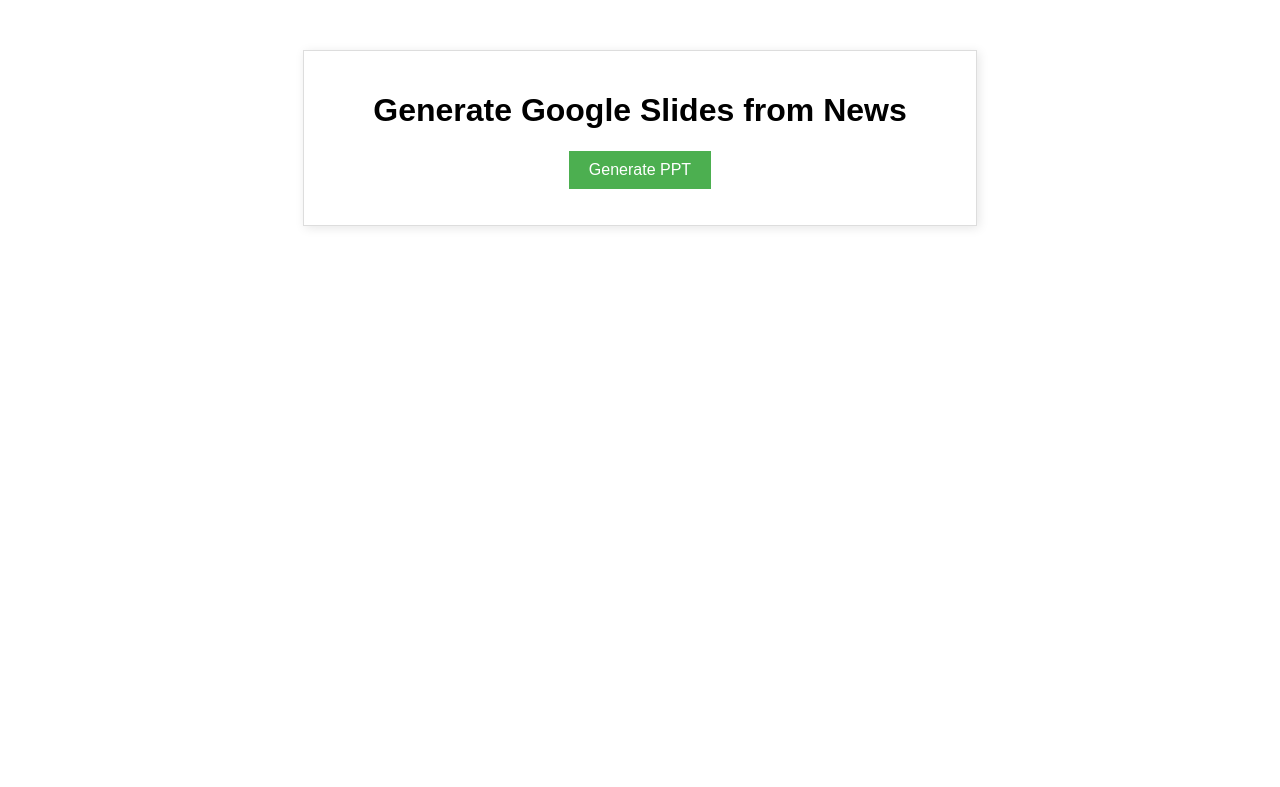
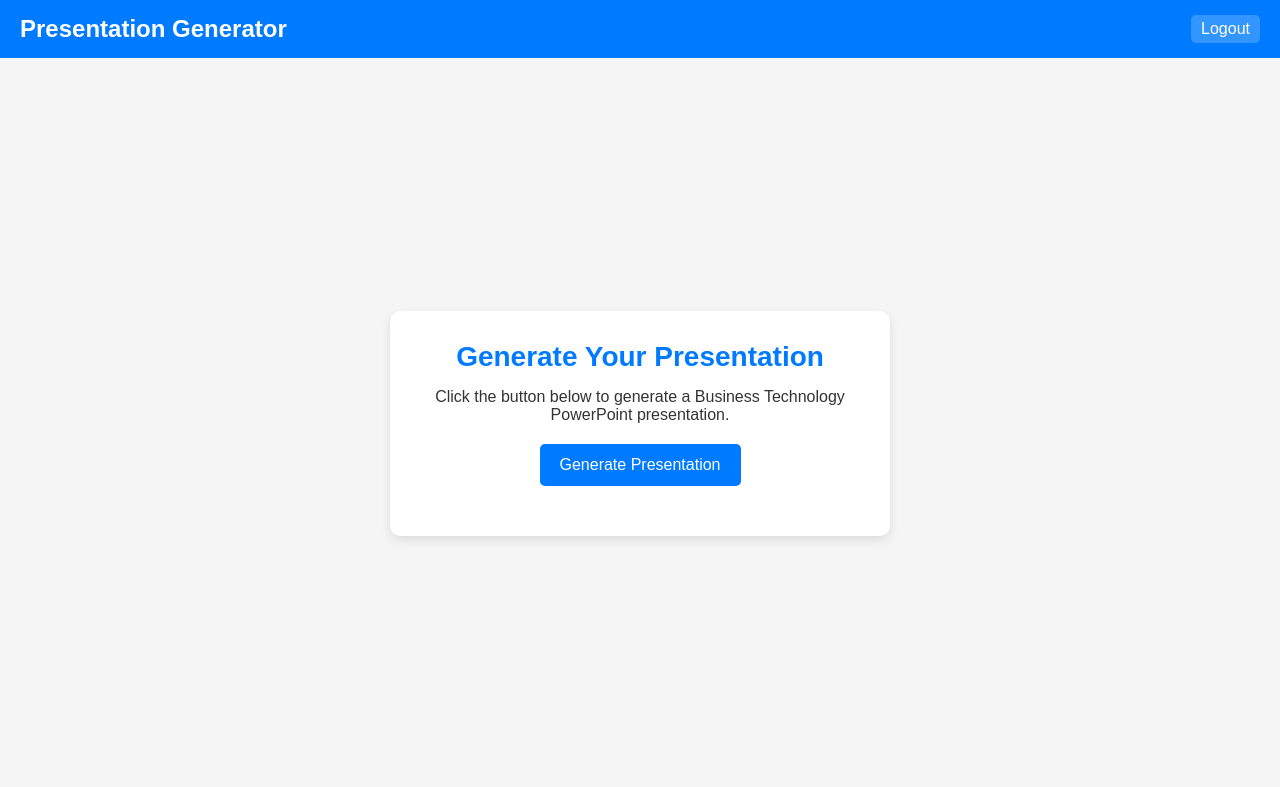
Before and after one commit to Vic710/newsmaker, a Flask app: template templates/index.html in a window 1280 px wide. Shown: the top 787 px of the page. Run offline with Flask 3, Linux system fonts and the light colour scheme; the template is opened without the code that fills it, so the values that code supplies are empty.

Commit message:
Bunch of changes

```diff
--- a/app.py
+++ b/app.py
@@ -1,31 +1,76 @@
-from flask import Flask, send_file, request, jsonify, render_template
+from flask import Flask, send_file, request, jsonify, render_template, redirect, url_for, session
+from functools import wraps
 import subprocess
 import os
 from drive_upload import upload_to_drive  # Import function
 
 app = Flask(__name__, template_folder="templates", static_folder="static")
+app.secret_key = os.getenv("SECRET_KEY", "thisismysupersecretsecretkey")  # Use an env variable in production
+
+# Hardcoded credentials (for now)
+USERNAME = "admin"
+PASSWORD = "password123"
 
 PPT_FILE = "final_presentation.pptx"
 
+# ---------------------
+# Helper: login_required decorator
+# ---------------------
+def login_required(f):
+    @wraps(f)
+    def decorated_function(*args, **kwargs):
+        if "user" not in session:
+            return redirect(url_for("login_page"))
+        return f(*args, **kwargs)
+    return decorated_function
+
+# ---------------------
+# Routes
+# ---------------------
+
+# Force the root URL to redirect to the login page
 @app.route("/")
-def index():
+def root():
+    return redirect(url_for("login_page"))
+
+# Login page (GET shows form, POST processes login)
+@app.route("/login", methods=["GET", "POST"])
+def login_page():
+    if request.method == "POST":
+        data = request.form
+        if data.get("username") == USERNAME and data.get("password") == PASSWORD:
+            session["user"] = USERNAME  # Set session
+            return redirect(url_for("dashboard"))
+        else:
+            return render_template("login.html", error="Invalid username or password")
+    else:
+        return render_template("login.html")
+
+# Logout route (clears session)
+@app.route("/logout")
+@login_required
+def logout():
+    session.pop("user", None)
+    return redirect(url_for("login_page"))
+
+# Dashboard page; only accessible after login
+@app.route("/dashboard")
+@login_required
+def dashboard():
     return render_template("index.html")
 
+# Generate PPT route; protected by login
 @app.route("/generate", methods=["POST"])
+@login_required
 def generate():
     try:
-        # Run the main pipeline (which should generate `final_presentation.pptx`)
         subprocess.run(["python", "main.py"], check=True)
-
         if not os.path.exists(PPT_FILE):
             return jsonify({"success": False, "error": "Presentation file not found."}), 500
 
-        # Upload to Google Drive & get the link
         slides_link, _ = upload_to_drive()
-
         print(f"Presentation ready: {PPT_FILE}, Google Slides link: {slides_link}")
 
-        # **Return JSON response instead of forcing file download**
         return jsonify({
             "success": True,
             "ppt_url": "/download",
@@ -35,17 +80,16 @@ def generate():
     except Exception as e:
         return jsonify({"success": False, "error": str(e)}), 500
 
+# Download PPT route; protected by login
 @app.route("/download")
+@login_required
 def download():
-    """Serve the generated PPT file."""
     if os.path.exists(PPT_FILE):
         return send_file(PPT_FILE, as_attachment=True,
                          mimetype="application/vnd.openxmlformats-officedocument.presentationml.presentation")
     else:
         return jsonify({"error": "PPT file not found."}), 404
 
-import os
-
 if __name__ == "__main__":
-    port = int(os.getenv("PORT", 5000))  # Use Railway's assigned port
+    port = int(os.getenv("PORT", 5000))
     app.run(host="0.0.0.0", port=port, debug=True)
--- a/static/script.js
+++ b/static/script.js
@@ -1,6 +1,16 @@
 document.getElementById("generateBtn").addEventListener("click", function () {
     let status = document.getElementById("status");
+    let generateBtn = document.getElementById("generateBtn");
+    let loadingSpinner = document.getElementById("loading");
+    let downloadLink = document.getElementById("downloadLink");
+    let slidesLink = document.getElementById("openSlidesBtn");
+
+    // Reset previous state
     status.innerText = "Generating presentation... Please wait.";
+    generateBtn.disabled = true;
+    loadingSpinner.style.display = "block";
+    downloadLink.style.display = "none";
+    slidesLink.style.display = "none";
 
     fetch("/generate", { method: "POST" })
         .then(response => response.json())
@@ -9,14 +19,10 @@ document.getElementById("generateBtn").addEventListener("click", function () {
                 let pptUrl = data.ppt_url;
                 let slidesUrl = data.slides_link;
 
-                // Update download link
-                let downloadLink = document.getElementById("downloadLink");
                 downloadLink.href = pptUrl;
                 downloadLink.innerText = "Download PPT";
                 downloadLink.style.display = "block";
 
-                // Show "Open in Google Slides" button
-                let slidesLink = document.getElementById("openSlidesBtn");
                 slidesLink.href = slidesUrl;
                 slidesLink.style.display = "block";
 
@@ -28,5 +34,9 @@ document.getElementById("generateBtn").addEventListener("click", function () {
         .catch(error => {
             status.innerText = "Error generating presentation.";
             console.error(error);
+        })
+        .finally(() => {
+            generateBtn.disabled = false;
+            loadingSpinner.style.display = "none";
         });
 });
--- a/static/styles.css
+++ b/static/styles.css
@@ -1,26 +1,193 @@
-body {
-    font-family: Arial, sans-serif;
+/* ===========================
+   Global Reset & Base Styles
+   =========================== */
+   * {
+    margin: 0;
+    padding: 0;
+    box-sizing: border-box;
+  }
+
+  body {
+    font-family: 'Poppins', sans-serif;
+    color: #333;
+  }
+
+  /* ===========================
+     Login Page Styles
+     =========================== */
+  .login-container {
+    background: white;
+    padding: 40px 30px;
+    border-radius: 10px;
+    box-shadow: 0 8px 20px rgba(0, 0, 0, 0.15);
+    width: 100%;
+    max-width: 400px;
+    margin: 50px auto;
     text-align: center;
-    margin-top: 50px;
-}
+  }
 
-.container {
-    width: 50%;
-    margin: auto;
+  .login-container h2 {
+    margin-bottom: 20px;
+    font-size: 28px;
+    color: #333;
+  }
+
+  .input-group {
+    margin-bottom: 15px;
+  }
+
+  .input-group input {
+    width: 100%;
+    padding: 12px 15px;
+    border: 2px solid #ddd;
+    border-radius: 5px;
+    font-size: 16px;
+    transition: border-color 0.3s;
+  }
+
+  .input-group input:focus {
+    border-color: #007bff;
+    outline: none;
+  }
+
+  .login-btn {
+    width: 100%;
+    padding: 12px;
+    background-color: #007bff;
+    border: none;
+    border-radius: 5px;
+    font-size: 18px;
+    color: white;
+    cursor: pointer;
+    transition: background-color 0.3s;
+  }
+
+  .login-btn:hover {
+    background-color: #0056b3;
+  }
+
+  .error {
+    color: red;
+    margin-bottom: 15px;
+    font-size: 14px;
+  }
+
+  /* ===========================
+     Dashboard (Index) Styles
+     =========================== */
+
+  /* Header */
+  header {
+    background: #007bff;
+    padding: 15px 20px;
+    color: white;
+  }
+
+  .header-container {
+    display: flex;
+    align-items: center;
+    justify-content: space-between;
+  }
+
+  .header-container h1 {
+    font-size: 24px;
+  }
+
+  .logout-btn {
+    color: white;
+    text-decoration: none;
+    font-size: 16px;
+    background: rgba(255, 255, 255, 0.2);
+    padding: 5px 10px;
+    border-radius: 5px;
+    transition: background 0.3s;
+  }
+
+  .logout-btn:hover {
+    background: rgba(255, 255, 255, 0.4);
+  }
+
+  /* Main container */
+  main {
+    display: flex;
+    align-items: center;
+    justify-content: center;
+    min-height: calc(100vh - 70px);
     padding: 20px;
-    border: 1px solid #ddd;
-    box-shadow: 2px 2px 10px rgba(0, 0, 0, 0.1);
-}
+    background: #f5f5f5;
+  }
 
-button {
-    background-color: #4CAF50;
+  /* Card for content */
+  .card {
+    background: white;
+    padding: 30px;
+    border-radius: 10px;
+    box-shadow: 0 4px 10px rgba(0, 0, 0, 0.1);
+    max-width: 500px;
+    width: 100%;
+    text-align: center;
+  }
+
+  .card h2 {
+    margin-bottom: 15px;
+    font-size: 28px;
+    color: #007bff;
+  }
+
+  .card p {
+    margin-bottom: 20px;
+    font-size: 16px;
+  }
+
+  /* ===========================
+     Common Button Styles
+     =========================== */
+  button, .button {
+    background-color: #007bff;
     color: white;
-    padding: 10px 20px;
     border: none;
+    padding: 12px 20px;
+    font-size: 16px;
     cursor: pointer;
-    font-size: 16px;
-}
+    border-radius: 5px;
+    text-decoration: none;
+    display: inline-block;
+    transition: background-color 0.3s ease;
+  }
 
-button:hover {
-    background-color: #45a049;
-}
+  button:hover, .button:hover {
+    background-color: #0056b3;
+  }
+
+  .button.secondary {
+    background-color: #28a745;
+  }
+
+  .button.secondary:hover {
+    background-color: #218838;
+  }
+
+  .btn-group {
+    margin-top: 20px;
+    display: flex;
+    gap: 15px;
+    justify-content: center;
+  }
+
+  /* ===========================
+     Loading Spinner
+     =========================== */
+  .spinner {
+    margin: 20px auto;
+    width: 40px;
+    height: 40px;
+    border: 4px solid #007bff;
+    border-top: 4px solid transparent;
+    border-radius: 50%;
+    animation: spin 1s linear infinite;
+  }
+
+  @keyframes spin {
+    from { transform: rotate(0deg); }
+    to { transform: rotate(360deg); }
+  }
--- a/templates/index.html
+++ b/templates/index.html
@@ -1,24 +1,32 @@
 <!DOCTYPE html>
 <html lang="en">
 <head>
-    <meta charset="UTF-8">
-    <meta name="viewport" content="width=device-width, initial-scale=1.0">
-    <title>News to Google Slides</title>
-    <link rel="stylesheet" href="{{ url_for('static', filename='styles.css') }}">
+  <meta charset="UTF-8">
+  <meta name="viewport" content="width=device-width, initial-scale=1.0">
+  <title>Dashboard - Presentation Generator</title>
+  <link rel="stylesheet" href="/static/styles.css">
 </head>
 <body>
-    <div class="container">
-        <h1>Generate Google Slides from News</h1>
-        <button id="generateBtn">Generate PPT</button>
-        <p id="status"></p>
-
-        <!-- Download button -->
-        <a id="downloadLink" style="display:none;" download>Download PPT</a>
-
-        <!-- Open Google Slides button -->
-        <a id="openSlidesBtn" target="_blank" style="display:none;">Open in Google Slides</a>
+  <header>
+    <div class="header-container">
+      <h1>Presentation Generator</h1>
+      <a href="/logout" class="logout-btn">Logout</a>
     </div>
-
-    <script src="{{ url_for('static', filename='script.js') }}"></script>
+  </header>
+  <main>
+    <div class="card">
+      <h2>Generate Your Presentation</h2>
+      <p>Click the button below to generate a Business Technology PowerPoint presentation.</p>
+      <button id="generateBtn" class="generate-btn">Generate Presentation</button>
+      <!-- Loading animation (hidden initially) -->
+      <div id="loading" class="spinner" style="display: none;"></div>
+      <p id="status"></p>
+      <div class="btn-group">
+        <a id="downloadLink" class="button" style="display: none;" download>Download PPT</a>
+        <a id="openSlidesBtn" class="button secondary" style="display: none;" target="_blank">Open in Google Slides</a>
+      </div>
+    </div>
+  </main>
+  <script src="/static/script.js"></script>
 </body>
 </html>
```
Also changed, not shown: news.py (+80 -11 lines), templates/login.html (added, +26 -0 lines), 3 other files.
